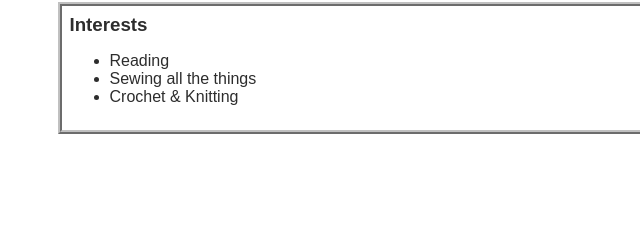
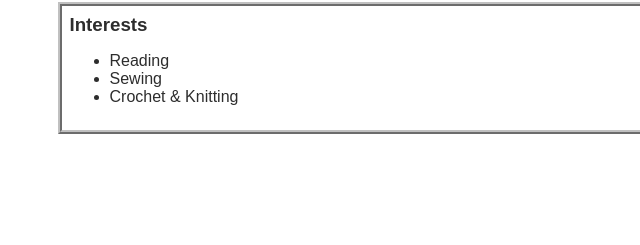
Before and after one commit to LKelley212/LKelley212.github.io, a plain HTML site: page index.html in a window 1280 px wide. Shown: the part 201-446 px from the top of the page, 284-924 px from the left. Drawn offline with Linux system fonts and the light colour scheme.

Commit message:
platformer

```diff
--- a/index.html
+++ b/index.html
@@ -29,7 +29,7 @@
           <h3>Interests</h3>
           <ul>
             <li>Reading</li>
-            <li>Sewing all the things</li>
+            <li>Sewing</li>
             <li>Crochet & Knitting</li>
           </ul>
         </div>
```
